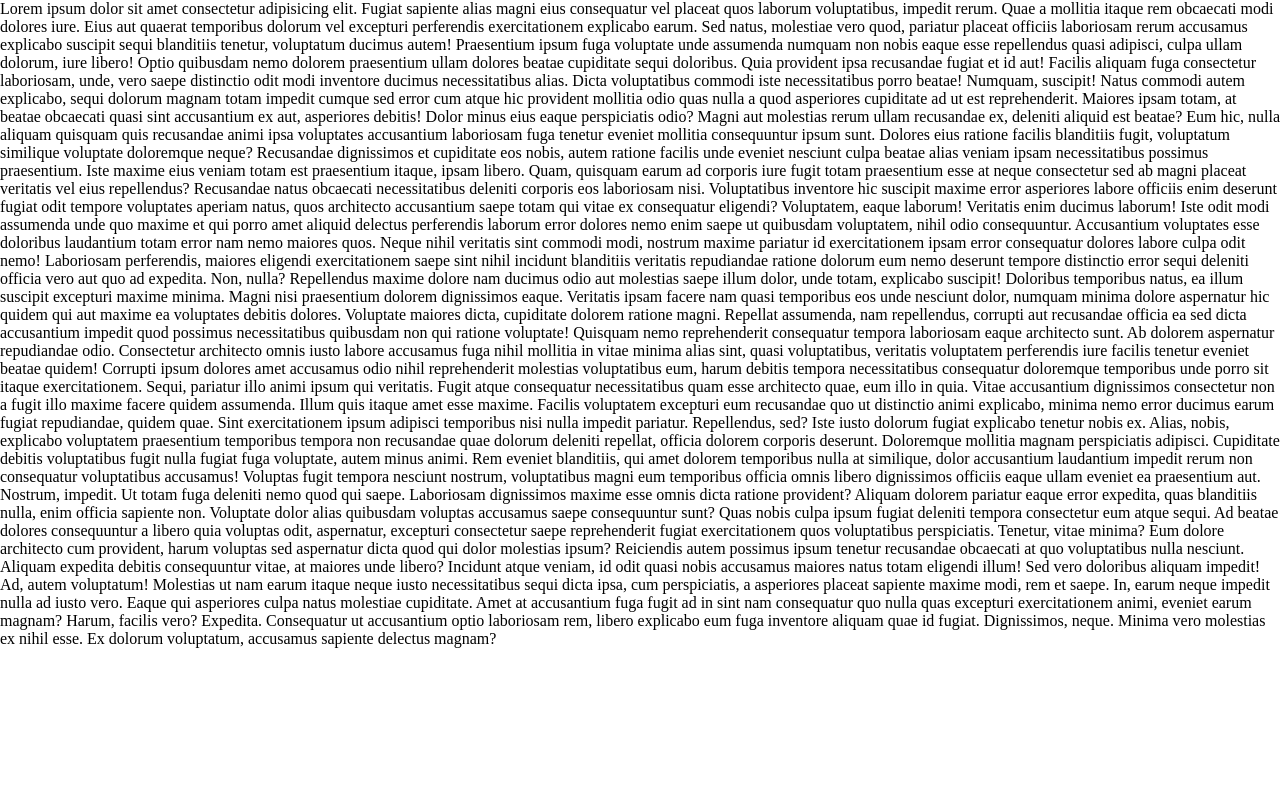
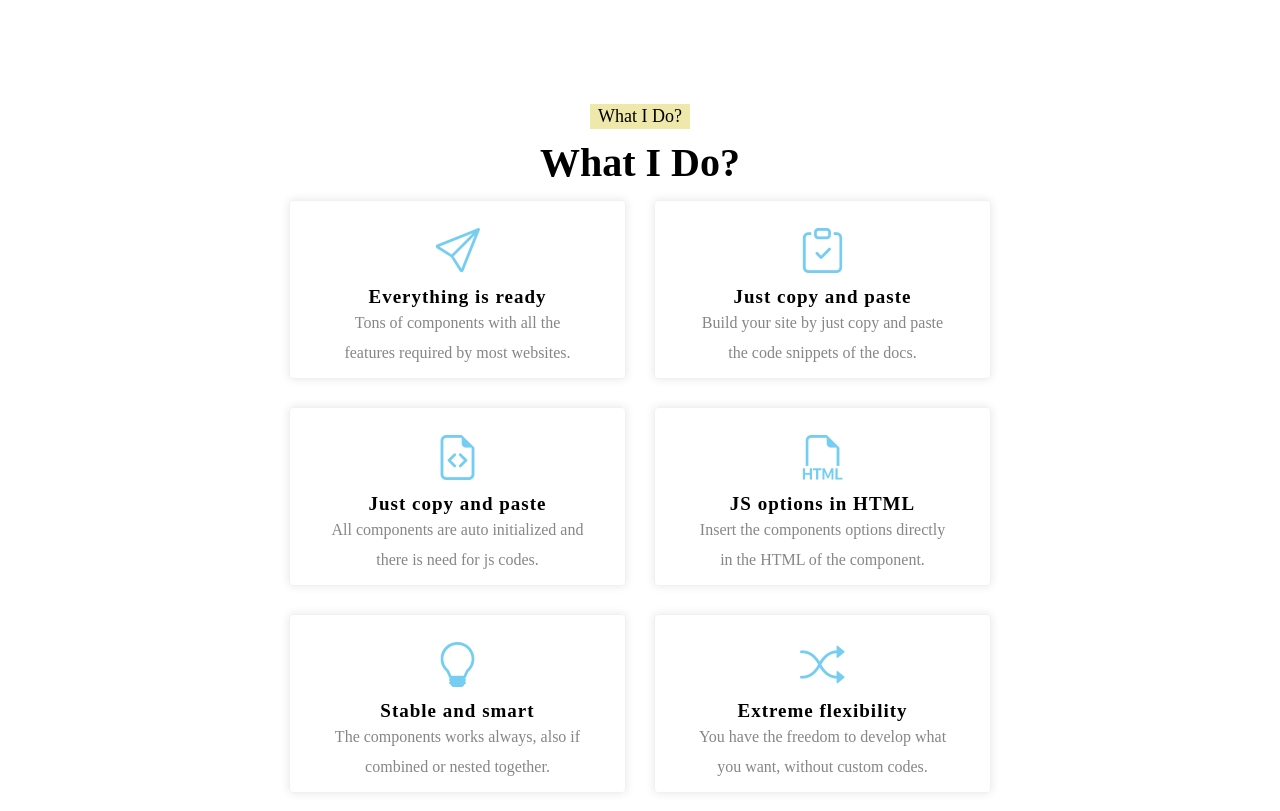
Before and after one commit to LautaroArtecona/Mi-portfolio, a plain HTML site: page index.html in a window 1280 px wide. Shown: the part 1349-2160 px from the top of the page. Before the commit the page ends 1997 px from the top, so only its background shows below. Drawn offline with nearby package versions, Linux system fonts and the light colour scheme.

Commit message:
estructura de la tercera seccion creada

```diff
--- a/css/estilo.css
+++ b/css/estilo.css
@@ -1,6 +1,9 @@
 *{
     margin: 0;
     padding: 0;
+}
+a{
+    text-decoration: none;
 }
 header{
     margin: 0 auto;
@@ -33,7 +36,6 @@ nav{
 nav>a{
     text-transform: uppercase;
     font-size: 16px;
-    text-decoration: none;
     padding: 0 5px;
     color: black;
 }
@@ -152,3 +154,54 @@ nav>a{
 .datos-contacto1>div, .datos-contacto2>div{
     flex: 50% 1 0;
 }
+/* empieza la tercer seccion */
+.tercera-seccion{
+    width: 85%;
+    margin: 0 auto;
+    padding: 104px 0;
+    text-align: center;
+}
+.habilidades{
+    margin: 0 auto;
+    display: flex;
+    flex-wrap: wrap;
+    justify-content: center;
+    width: 280px;
+}
+.habilidades>p{
+    background-color: #EEE8AA;
+    font-size: 18px;
+    padding: 2px 8px;
+    margin-bottom: 10px;
+}
+.habilidades>h3{
+    text-align: center;
+    font-size: 40px;
+}
+.caja-cuadros{
+	margin-bottom: 30px;
+	display: flex;
+	flex-wrap: wrap;
+	justify-content: center;}
+.cuadros{
+	margin: 14px;
+	padding: 25px 40px 10px;
+	width: 255px;
+	text-align: center;
+	border: 1px solid rgb(241, 241, 241);
+	border-radius: 4px;
+	box-shadow: 0px 0px 10px rgb(230, 230, 230) ;
+}
+.cuadros>i{
+	color: rgb(117, 206, 241);
+	font-size: 45px;
+}
+.cuadros>h2{
+	font-size: 19px;
+	letter-spacing: 1px;
+	padding: 8px 0px 0px;
+}
+.cuadros>p{
+	color: rgb(134, 134, 134);
+	line-height: 30px;
+}
--- a/index.html
+++ b/index.html
@@ -84,7 +84,44 @@
                 </div>
             </div>
         </section>
-
+        <section class="tercera-seccion">
+            <div class="habilidades">
+                <p>What I Do?</p>
+                <h3>What I Do?</h3>
+            </div>
+            <div class="caja-cuadros">
+                <div class="cuadros">
+                    <i class="bi bi-send"></i>
+                    <h2>Everything is ready</h2>
+                    <p>Tons of components with all the features required by most websites.</p>
+                </div>
+                <div class="cuadros">
+                    <i class="bi bi-clipboard-check"></i>
+                    <h2>Just copy and paste</h2>
+                    <p>Build your site by just copy and paste the code snippets of the docs.</p>
+                </div>
+                <div class="cuadros">
+                    <i class="bi bi-file-earmark-code"></i>
+                    <h2>Just copy and paste</h2>
+                    <p>All components are auto initialized and there is need for js codes.</p>
+                </div>
+                <div class="cuadros">
+                    <i class="bi bi-filetype-html"></i>
+                    <h2>JS options in HTML</h2>
+                    <p>Insert the components options directly in the HTML of the component.</p>
+                </div>
+                <div class="cuadros">
+                    <i class="bi bi-lightbulb"></i>
+                    <h2>Stable and smart</h2>
+                    <p>The components works always, also if combined or nested together.</p>
+                </div>
+                <div class="cuadros">
+                    <i class="bi bi-shuffle"></i>
+                    <h2>Extreme flexibility</h2>
+                    <p>You have the freedom to develop what you want, without custom codes.</p>
+                </div>
+            </div>
+        </section>
         <section>
             <p>Lorem ipsum dolor sit amet consectetur adipisicing elit. Fugiat sapiente alias magni eius consequatur vel placeat quos laborum voluptatibus, impedit rerum. Quae a mollitia itaque rem obcaecati modi dolores iure.
             Eius aut quaerat temporibus dolorum vel excepturi perferendis exercitationem explicabo earum. Sed natus, molestiae vero quod, pariatur placeat officiis laboriosam rerum accusamus explicabo suscipit sequi blanditiis tenetur, voluptatum ducimus autem!
@@ -94,19 +131,7 @@
             Maiores ipsam totam, at beatae obcaecati quasi sint accusantium ex aut, asperiores debitis! Dolor minus eius eaque perspiciatis odio? Magni aut molestias rerum ullam recusandae ex, deleniti aliquid est beatae?
             Eum hic, nulla aliquam quisquam quis recusandae animi ipsa voluptates accusantium laboriosam fuga tenetur eveniet mollitia consequuntur ipsum sunt. Dolores eius ratione facilis blanditiis fugit, voluptatum similique voluptate doloremque neque?
             Recusandae dignissimos et cupiditate eos nobis, autem ratione facilis unde eveniet nesciunt culpa beatae alias veniam ipsam necessitatibus possimus praesentium. Iste maxime eius veniam totam est praesentium itaque, ipsam libero.
-            Quam, quisquam earum ad corporis iure fugit totam praesentium esse at neque consectetur sed ab magni placeat veritatis vel eius repellendus? Recusandae natus obcaecati necessitatibus deleniti corporis eos laboriosam nisi.
-            Voluptatibus inventore hic suscipit maxime error asperiores labore officiis enim deserunt fugiat odit tempore voluptates aperiam natus, quos architecto accusantium saepe totam qui vitae ex consequatur eligendi? Voluptatem, eaque laborum!
-            Veritatis enim ducimus laborum! Iste odit modi assumenda unde quo maxime et qui porro amet aliquid delectus perferendis laborum error dolores nemo enim saepe ut quibusdam voluptatem, nihil odio consequuntur.
-            Accusantium voluptates esse doloribus laudantium totam error nam nemo maiores quos. Neque nihil veritatis sint commodi modi, nostrum maxime pariatur id exercitationem ipsam error consequatur dolores labore culpa odit nemo!
-            Laboriosam perferendis, maiores eligendi exercitationem saepe sint nihil incidunt blanditiis veritatis repudiandae ratione dolorum eum nemo deserunt tempore distinctio error sequi deleniti officia vero aut quo ad expedita. Non, nulla?
-            Repellendus maxime dolore nam ducimus odio aut molestias saepe illum dolor, unde totam, explicabo suscipit! Doloribus temporibus natus, ea illum suscipit excepturi maxime minima. Magni nisi praesentium dolorem dignissimos eaque.
-            Veritatis ipsam facere nam quasi temporibus eos unde nesciunt dolor, numquam minima dolore aspernatur hic quidem qui aut maxime ea voluptates debitis dolores. Voluptate maiores dicta, cupiditate dolorem ratione magni.
-            Repellat assumenda, nam repellendus, corrupti aut recusandae officia ea sed dicta accusantium impedit quod possimus necessitatibus quibusdam non qui ratione voluptate! Quisquam nemo reprehenderit consequatur tempora laboriosam eaque architecto sunt.
-            Ab dolorem aspernatur repudiandae odio. Consectetur architecto omnis iusto labore accusamus fuga nihil mollitia in vitae minima alias sint, quasi voluptatibus, veritatis voluptatem perferendis iure facilis tenetur eveniet beatae quidem!
-            Corrupti ipsum dolores amet accusamus odio nihil reprehenderit molestias voluptatibus eum, harum debitis tempora necessitatibus consequatur doloremque temporibus unde porro sit itaque exercitationem. Sequi, pariatur illo animi ipsum qui veritatis.
-            Fugit atque consequatur necessitatibus quam esse architecto quae, eum illo in quia. Vitae accusantium dignissimos consectetur non a fugit illo maxime facere quidem assumenda. Illum quis itaque amet esse maxime.
-            Facilis voluptatem excepturi eum recusandae quo ut distinctio animi explicabo, minima nemo error ducimus earum fugiat repudiandae, quidem quae. Sint exercitationem ipsum adipisci temporibus nisi nulla impedit pariatur. Repellendus, sed?
-            Iste iusto dolorum fugiat explicabo tenetur nobis ex. Alias, nobis, explicabo voluptatem praesentium temporibus tempora non recusandae quae dolorum deleniti repellat, officia dolorem corporis deserunt. Doloremque mollitia magnam perspiciatis adipisci.
+             Doloremque mollitia magnam perspiciatis adipisci.
             Cupiditate debitis voluptatibus fugit nulla fugiat fuga voluptate, autem minus animi. Rem eveniet blanditiis, qui amet dolorem temporibus nulla at similique, dolor accusantium laudantium impedit rerum non consequatur voluptatibus accusamus!
             Voluptas fugit tempora nesciunt nostrum, voluptatibus magni eum temporibus officia omnis libero dignissimos officiis eaque ullam eveniet ea praesentium aut. Nostrum, impedit. Ut totam fuga deleniti nemo quod qui saepe.
             Laboriosam dignissimos maxime esse omnis dicta ratione provident? Aliquam dolorem pariatur eaque error expedita, quas blanditiis nulla, enim officia sapiente non. Voluptate dolor alias quibusdam voluptas accusamus saepe consequuntur sunt?
```
